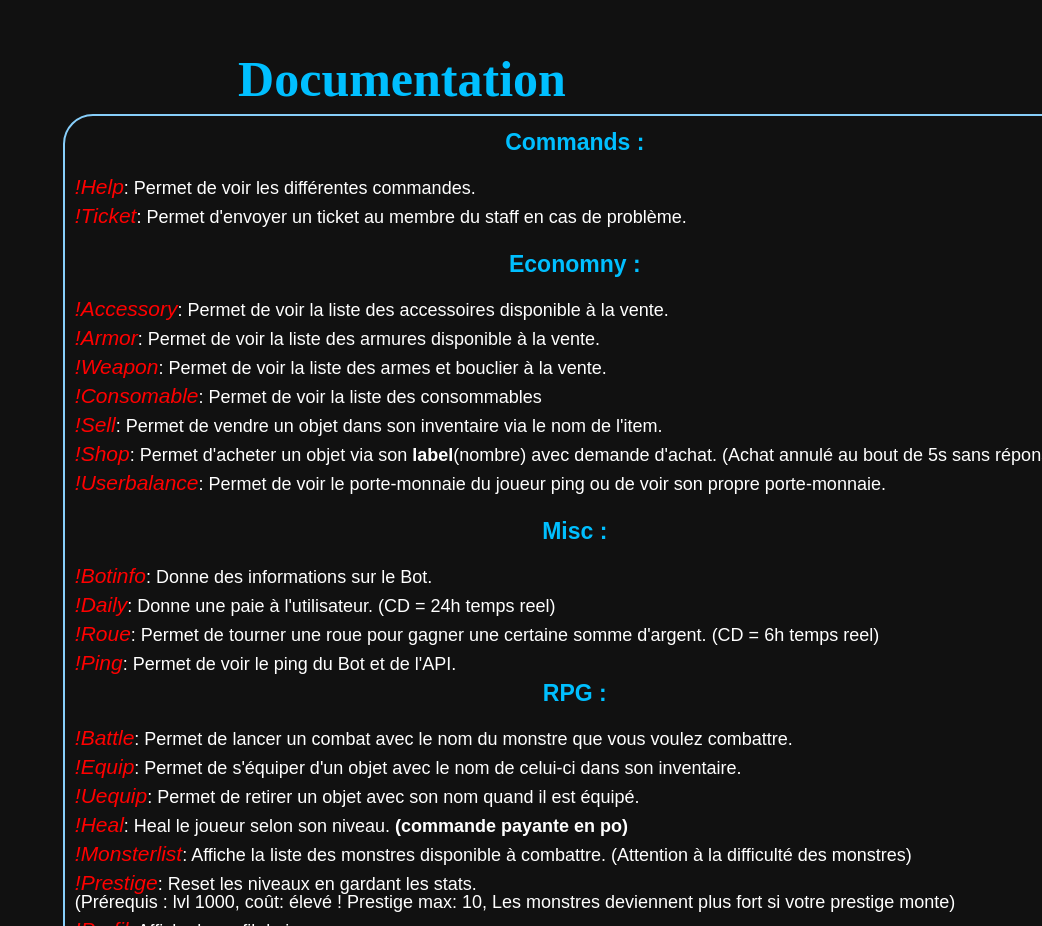
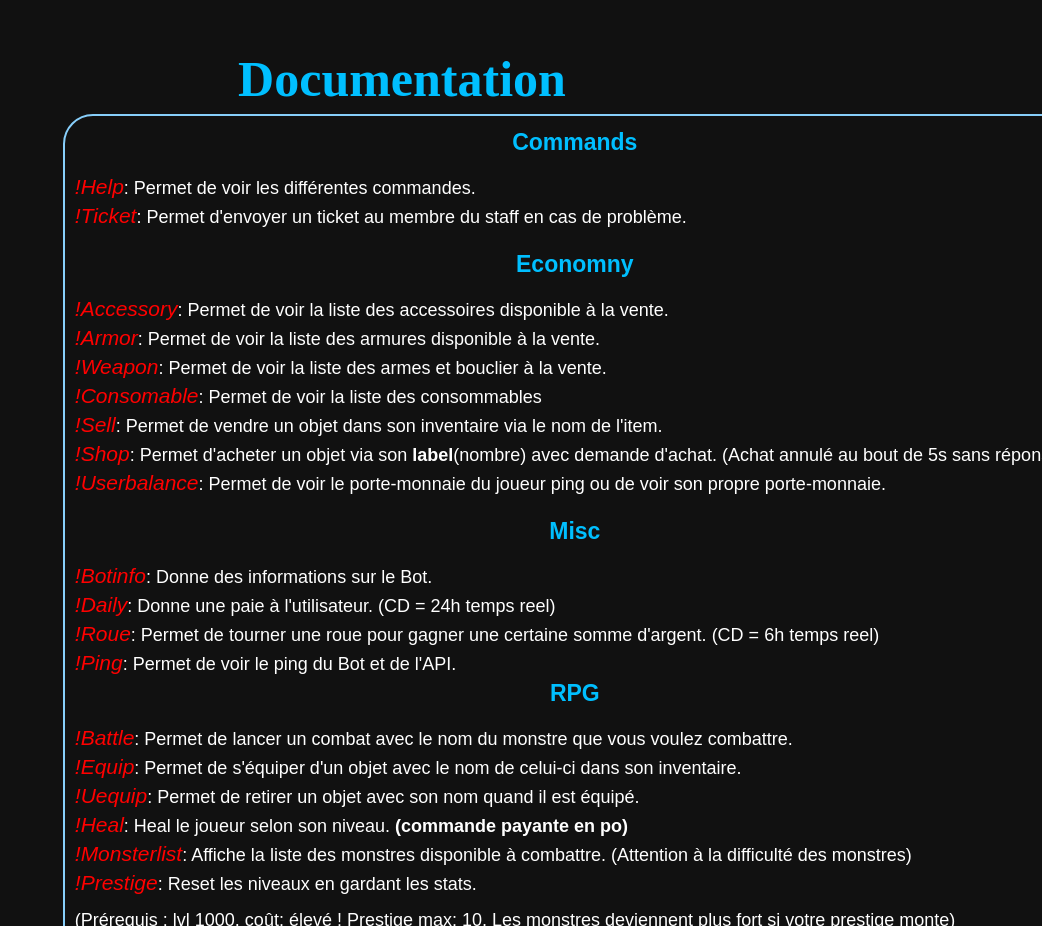
Before and after one commit to Kae-Tempest/Tempests-Familly, a Vue app: page / in a window 1280 px wide. Shown: the part 860-1786 px from the top of the page, without its empty margins (238-1280 px from the left). Built offline with nearby package versions, Linux system fonts and the light colour scheme.

Commit message:
Modif doc

```diff
--- a/src/components/documentation.vue
+++ b/src/components/documentation.vue
@@ -1,10 +1,10 @@
 <template>
   <div>
     <div id="doc">
-      <h2>Commands :</h2><br>
+      <h2>Commands </h2><br>
       <p><i>!Help</i>: Permet de voir les différentes commandes.<br></p>
       <p><i>!Ticket</i>: Permet d'envoyer un ticket au membre du staff en cas de problème.</p><br>
-      <h3>Economny :</h3><br>
+      <h3>Economny </h3><br>
       <p><i>!Accessory</i>: Permet de voir la liste des accessoires disponible à la vente.<br></p>
       <p><i>!Armor</i>: Permet de voir la liste des armures disponible à la vente.<br></p>
       <p><i>!Weapon</i>: Permet de voir la liste des armes et bouclier à la vente.<br></p>
@@ -12,18 +12,18 @@
       <p><i>!Sell</i>: Permet de vendre un objet dans son inventaire via le nom de l'item.<br></p>
       <p><i>!Shop</i>: Permet d'acheter un objet via son <b>label</b>(nombre) avec demande d'achat. (Achat annulé au bout de 5s sans réponse)<br></p>
       <p><i>!Userbalance</i>: Permet de voir le porte-monnaie du joueur ping ou de voir son propre porte-monnaie.</p><br>
-      <h3>Misc :</h3><br>
+      <h3>Misc </h3><br>
       <p><i>!Botinfo</i>: Donne des informations sur le Bot.<br></p>
       <p><i>!Daily</i>: Donne une paie à l'utilisateur. (CD = 24h temps reel)<br></p>
       <p><i>!Roue</i>: Permet de tourner une roue pour gagner une certaine somme d'argent. (CD = 6h temps reel)<br></p>
       <p><i>!Ping</i>: Permet de voir le ping du Bot et de l'API.<br></p>
-      <h3>RPG :</h3><br>
+      <h3>RPG </h3><br>
       <p><i>!Battle</i>: Permet de lancer un combat avec le nom du monstre que vous voulez combattre.<br></p>
       <p><i>!Equip</i>: Permet de s'équiper d'un objet avec le nom de celui-ci dans son inventaire.<br></p>
       <p><i>!Uequip</i>: Permet de retirer un objet avec son nom quand il est équipé.<br></p>
       <p><i>!Heal</i>: Heal le joueur selon son niveau. <b>(commande payante en po)</b><br></p>
       <p><i>!Monsterlist</i>: Affiche la liste des monstres disponible à combattre. (Attention à la difficulté des monstres)<br></p>
-      <p><i>!Prestige</i>: Reset les niveaux en gardant les stats.<br>
+      <p><i>!Prestige</i>: Reset les niveaux en gardant les stats.<br><br>
       (Prérequis : lvl 1000, coût: élevé ! Prestige max: 10, Les monstres deviennent plus fort si votre prestige monte)<br></p>
       <p><i>!Profil</i>: Affiche le profil du joueur.<br></p>
       <p><i>!Ressusrection</i>: Permet de retourner à la vie si on meurt au combat. <b>(Commande payante en po)</b><br></p>
```
